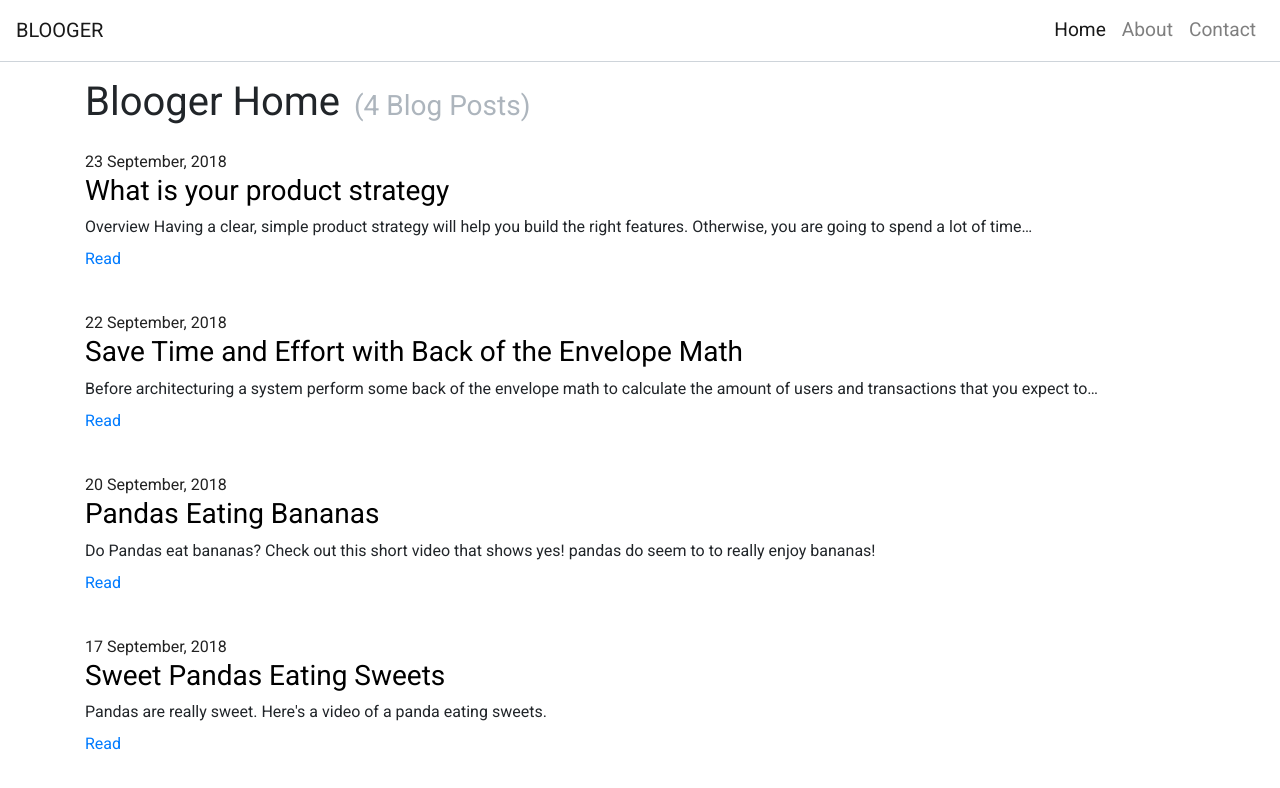
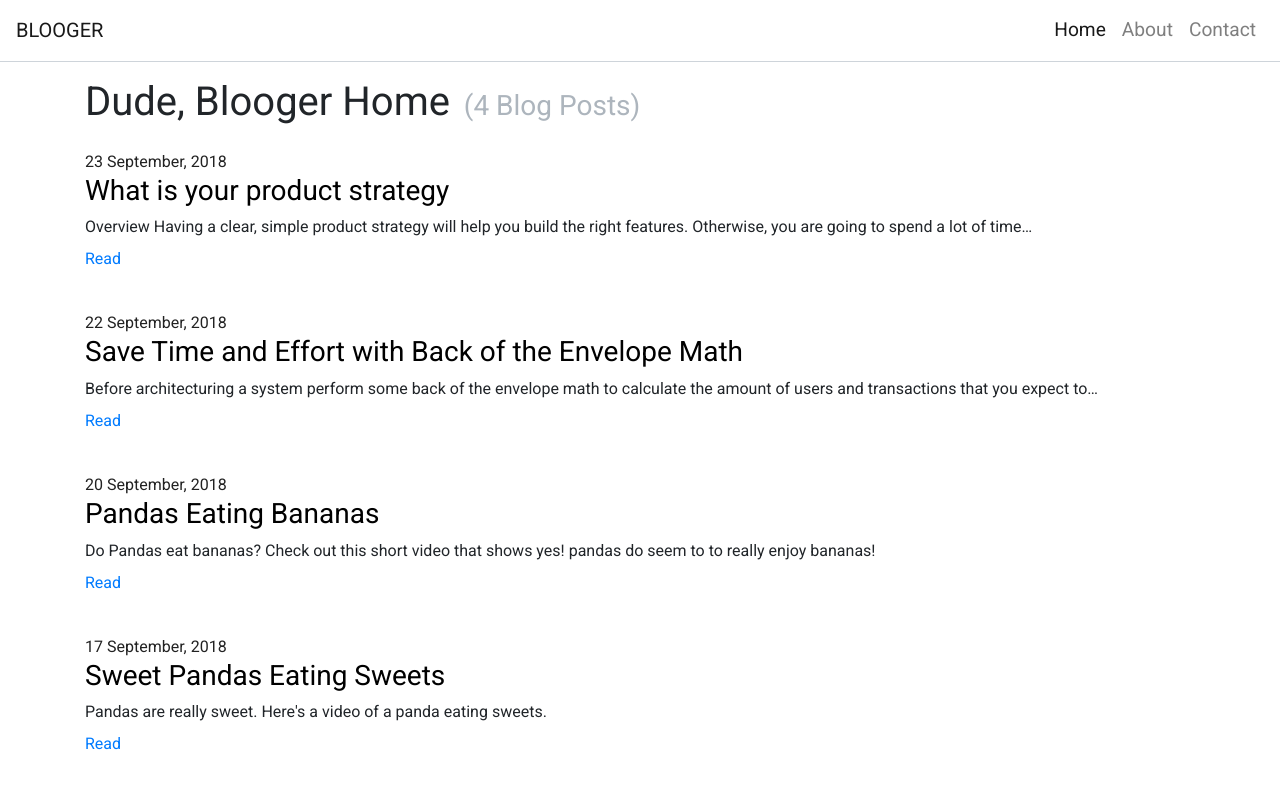
Before and after one commit to mcdaley/mcdaley-blog, a Gatsby site: page / in a window 1280 px wide. Built offline with nearby package versions, Linux system fonts and the light colour scheme; Gatsby itself is replaced by a stand-in of ours.

Commit message:
Moved the header for the blog posts to a separate component, BlogPostsHeader

```diff
--- /dev/null
+++ b/src/components/blog-posts-header.js
@@ -0,0 +1,15 @@
+//-----------------------------------------------------------------------------
+// src/components/blog-posts.js
+//-----------------------------------------------------------------------------
+import React      from 'react'
+
+export default function BlogPostsHeader({ data }) {
+  return (
+    <h1 style={{ paddingBottom: "1.0rem" }}>
+      Dude, Blooger Home
+      <span className="subtext">
+        &nbsp; ({data.allMarkdownRemark.totalCount} Blog Posts)
+      </span>
+    </h1>
+  )
+}
--- a/src/pages/index.js
+++ b/src/pages/index.js
@@ -9,19 +9,14 @@ import 'bootstrap'                        // Imports Bootstrap JavaScript
 
 import Layout             from '../components/layout'
 import BlogPosts          from '../components/blog-posts'
+import BlogPostsHeader    from '../components/blog-posts-header'
 
 export default ({ data }) => {
   return (
     <Layout>
       <div>
-        <h1 style={{ paddingBottom: "1.0rem" }}>
-          Blooger Home
-          <span className="subtext">
-            &nbsp; ({data.allMarkdownRemark.totalCount} Blog Posts)
-          </span>
-        </h1>
-
-        <BlogPosts data = { data } />
+        <BlogPostsHeader  data = { data } />
+        <BlogPosts        data = { data } />
       </div>
     </Layout>
   )
```
